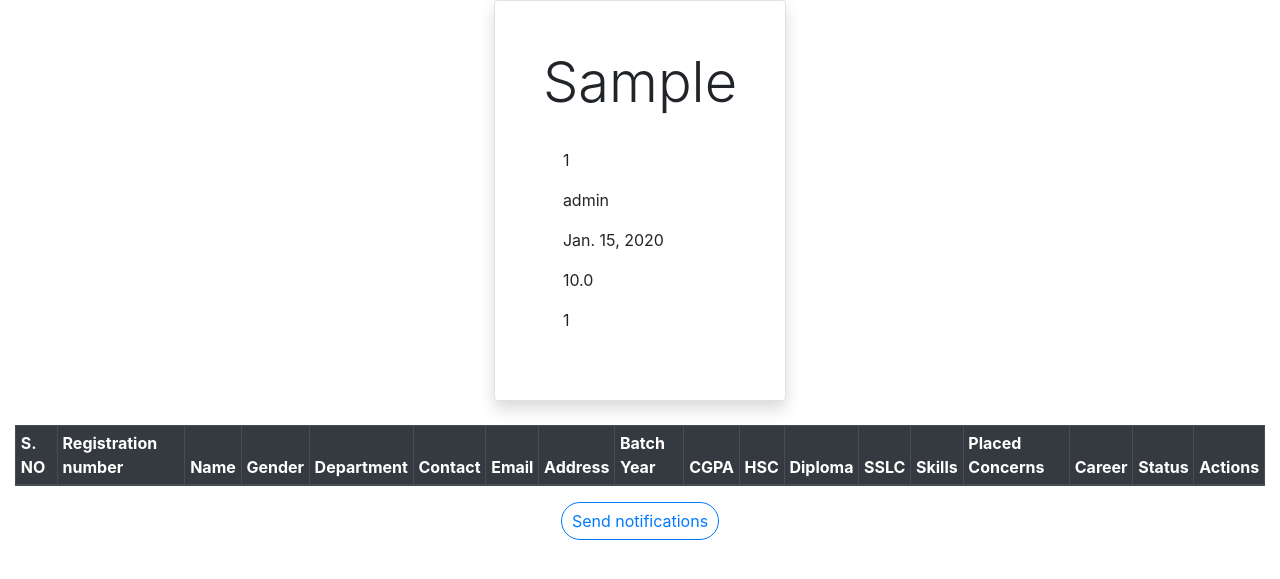
After one commit to razzaksr/DJangoSasiVSCode, a Django app: page /dofilter/1 in a window 1280 px wide. The commit adds this page. Shown: the top 579 px of the page. Run offline with Django 3.2, Linux system fonts and the light colour scheme; tables that the repository leaves empty hold one stand-in row (values such as "Sample post"); lists and menus that the app fills with data are empty; some libraries are stand-ins or nearby versions.

Commit message:
Filtering candidates

```diff
--- a/First/templates/comedit.html
+++ b/First/templates/comedit.html
@@ -49,7 +49,8 @@
 				</div>
 				<div class="form-group">
 					<label >Company reosurce names</label>
-					<input class="form-control" type="text" id="id_whom" name="whom" value={{company.whom}}>
+					<textarea class="form-control" id="id_whom" name="whom" value={{company.whom}}>
+					</textarea>
 				</div>
 				<div class="row justify-content-around">
 					<button class="btn btn-outline-primary">Update</button>
--- a/First/templates/comhome.html
+++ b/First/templates/comhome.html
@@ -17,6 +17,7 @@
         <a class="btn btn-outline-primary" href="/parent">Home</a>
         <a class="btn btn-outline-success" href="/company">Enroll Company</a>
         <a class="btn btn-outline-info" href="/findcom">Find Campany</a>
+        <a class="btn btn-outline-info" href="/filter">Filter Candidates</a>
     </div>
     <div class="my-4 container-fluid">
         <div class="row justify-content-center">
--- a/First/templates/enroll.html
+++ b/First/templates/enroll.html
@@ -27,7 +27,8 @@
 					<label class="col-sm-2 col-form-label">Name of Candidate</label>
 					<div class="col-sm-4">{{obj.name}}</div>
 				</div>
-				<div class="form-checked">
+				<div class="form-group">
+				<label for="gender">Select Gender</label>
 					{% comment %} <div class="form-inline">
 						<label for="gender">Select Gender</label>
 						<input type="radio" name="gender" value="male" class="form-control" style="margin:4px; margin-left: 30px">Male
--- /dev/null
+++ b/First/templates/filtered.html
@@ -0,0 +1,75 @@
+
+<!DOCTYPE html>
+<html>
+<head>
+<meta charset="ISO-8859-1">
+<title>Placement Buddy</title>
+<!-- CSS only -->
+<link rel="stylesheet" href="https://stackpath.bootstrapcdn.com/bootstrap/4.5.2/css/bootstrap.min.css" integrity="sha384-JcKb8q3iqJ61gNV9KGb8thSsNjpSL0n8PARn9HuZOnIxN0hoP+VmmDGMN5t9UJ0Z" crossorigin="anonymous">
+<!-- JS, Popper.js, and jQuery -->
+<script src="https://code.jquery.com/jquery-3.5.1.slim.min.js" integrity="sha384-DfXdz2htPH0lsSSs5nCTpuj/zy4C+OGpamoFVy38MVBnE+IbbVYUew+OrCXaRkfj" crossorigin="anonymous"></script>
+<script src="https://cdn.jsdelivr.net/npm/popper.js@1.16.1/dist/umd/popper.min.js" integrity="sha384-9/reFTGAW83EW2RDu2S0VKaIzap3H66lZH81PoYlFhbGU+6BZp6G7niu735Sk7lN" crossorigin="anonymous"></script>
+<script src="https://stackpath.bootstrapcdn.com/bootstrap/4.5.2/js/bootstrap.min.js" integrity="sha384-B4gt1jrGC7Jh4AgTPSdUtOBvfO8shuf57BaghqFfPlYxofvL8/KUEfYiJOMMV+rV" crossorigin="anonymous"></script>
+</head>
+<body>
+    <div class="container-fluid">
+        <div class="row justify-content-center">
+            <div class="card rounded shadow border p-5">
+                    <p class="display-4 card-title">{{obj.org}}</p>
+                    <div class="card-body">
+                        <p class="card-text">{{obj.id}}</p>
+                        <p class="card-text">{{obj.role}}</p>
+                        <p class="card-text">{{obj.date}}</p>
+                        <p class="card-text">{{obj.package}}</p>
+                        <p class="card-text">{{obj.required}}</p>
+                    </div>
+            </div>
+        </div>
+    </div>
+    <div class="my-4 container-fluid">
+        <div class="row justify-content-center">
+            <div class="col-md-12 col-sm-12">
+                <table class="table table-striped table-responsive-md table-responsive-sm table-bordered table-sm table-rounded">
+                    <thead class="thead-dark">
+                        <tr>
+                            <th>S. NO</th><th>Registration number</th>
+                            <th>Name</th><th>Gender</th><th>Department</th><th>Contact</th>
+                            <th>Email</th><th>Address</th><th>Batch Year</th><th>CGPA</th><th>HSC</th>
+                            <th>Diploma</th><th>SSLC</th><th>Skills</th><th>Placed Concerns</th>
+                            <th>Career</th><th>Status</th>
+                            <th>Actions</th>
+                        </tr>
+                    </thead>
+                    <tbody>
+                        {% if candidates%}
+                            {% for candidate in candidates %}
+                                <tr>
+                                    <td>{{ candidate.id }}</td><td>{{ candidate.regno }}</td>
+                                    <td>{{ candidate.name }}</td><td>{{ candidate.gender }}</td>
+                                    <td>{{ candidate.dept }}</td><td>{{ candidate.contact }}</td>
+                                    <td>{{ candidate.email }}</td><td>{{ candidate.address }}</td>
+                                    <td>{{ candidate.batch }}</td><td>{{ candidate.cgpa }}</td>
+                                    <td>{{ candidate.hsc }}</td><td>{{ candidate.diploma }}</td>
+                                    <td>{{ candidate.sslc }}</td><td>{{ candidate.skills }}</td>
+                                    <td>{{ candidate.placed }}</td><td>{{ candidate.career }}</td>
+                                    <td>{{ candidate.status }}</td>
+
+                                    <td>
+                                        <div class="row justify-content-around">
+                                            <a class="btn btn-outline-warning badge-pill" href="/edit/{{ candidate.id }}">Edit</a>
+                                            <a class="btn btn-outline-danger badge-pill" href="/delete/{{ candidate.id }}">Delete</a>
+                                        </div>
+                                    </td>
+                                </tr>
+                            {% endfor %}
+                        {%endif%}
+                    </tbody>
+                </table>
+                <div class="row justify-content-center">
+                    <a href="#" class="btn btn-outline-primary badge-pill text-center">Send notifications</a>
+                </div>
+            </div>
+        </div>
+    </div>
+</body>
+</html>
--- a/crudl/urls.py
+++ b/crudl/urls.py
@@ -21,5 +21,8 @@ urlpatterns = [
     path('findcom',views.findcom),
     path('look',views.look),
     path('lookcom',views.lookcom),
+    path('filter',views.filter),
+    path('fetchinfo',views.info),
+    path('dofilter/<int:key>',views.fildo),
     path('hard',views.printing)
 ]
--- a/crudl/views.py
+++ b/crudl/views.py
@@ -1,5 +1,5 @@
 from django.shortcuts import render, redirect
-
+from datetime import *
 from crudl.models import Candidates, Companies
 from crudl.forms import CandidatesForm, CompaniesForm
 
@@ -203,6 +203,35 @@ def lookcom(request):
             temp.append(com)
     return render(request,"comhome.html",{'companies':companies})
 
+def filter(request):
+    companies=Companies.objects.all()
+    temp.clear()
+    for x in companies:
+        if x.date> date.today():
+            temp.append(x)
+            print(x.org)
+    return render(request,'comfilter.html',{'companies':temp})
+
+def info(request):
+    key=int(request.POST['org'])
+    companies=Companies.objects.all()
+    only=Companies.objects.get(id=key)
+    temp.clear()
+    for x in companies:
+        if x.date> date.today():
+            temp.append(x)
+            print(x.org)
+    return render(request,'comfilter.html',{'obj':only,'companies':temp})
+
+def fildo(request,key):
+    key=int(key)
+    candidates = Candidates.objects.all()
+    company = Companies.objects.get(id=key)
+    temp.clear()
+    for x in candidates:
+        if company.role in x.skills:
+            temp.append(x)
+    return render(request,'filtered.html',{"obj":company,"candidates":temp})
 
 def printing(request):
     for x in temp:
```
Also changed, not shown: First/templates/comfilter.html (added, +50 -0 lines).
